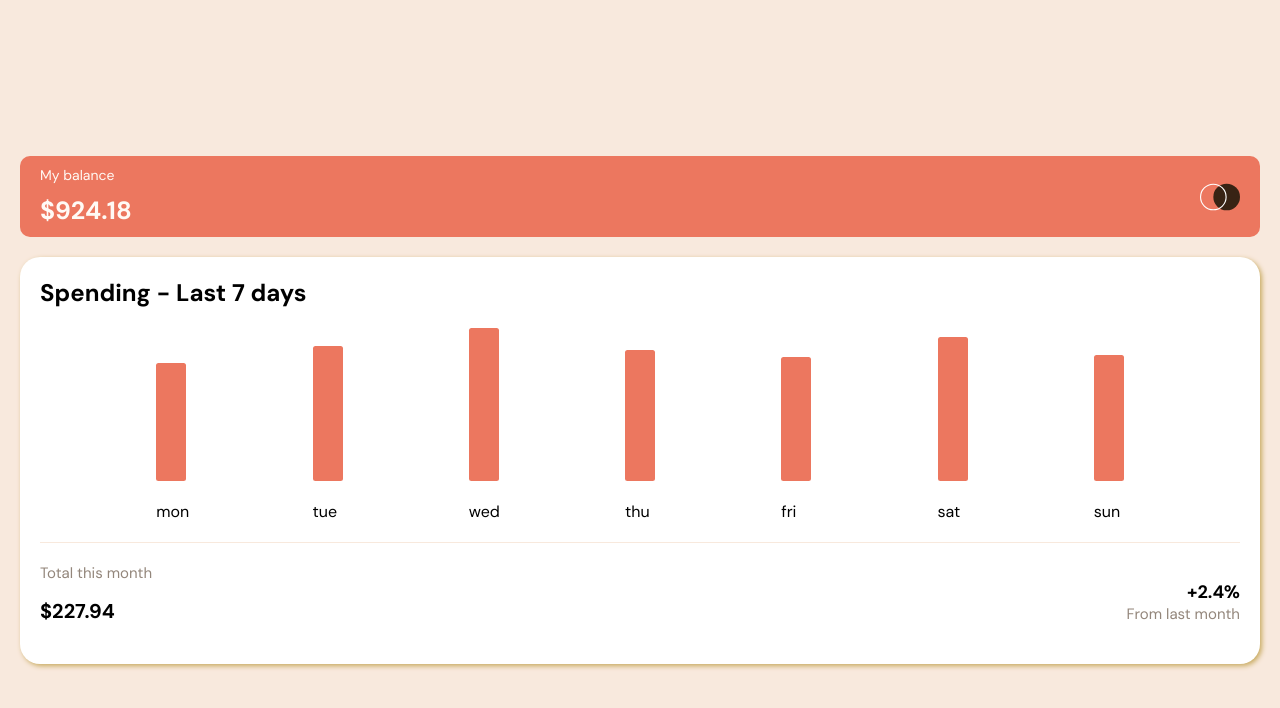
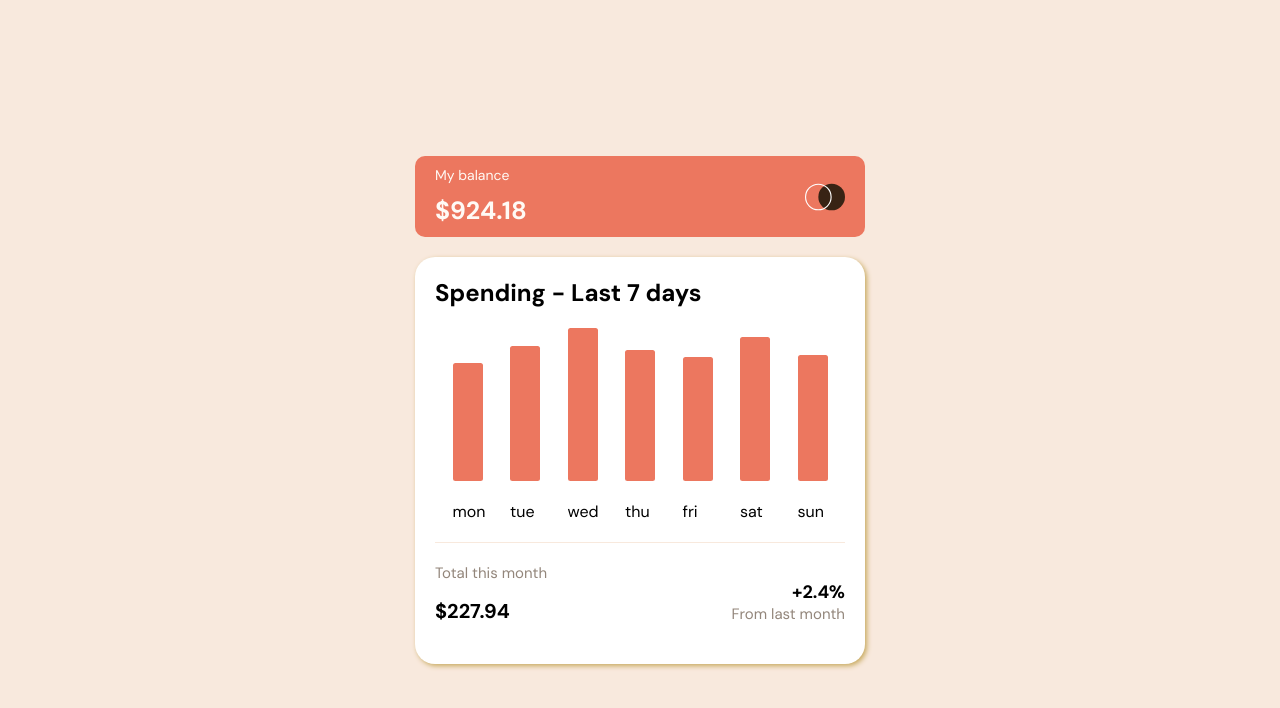
Before and after one commit to SageKyle/expenses-chart-component, a React (Create React App) app: page / in a window 1280 px wide. Shown: the top 708 px of the page. Built offline with nearby package versions, Linux system fonts and the light colour scheme.

Commit message:
added media queries for desktop layout

```diff
--- a/src/components/Charts.scss
+++ b/src/components/Charts.scss
@@ -65,4 +65,12 @@
 			padding-bottom: 1rem;
 		}
 	}
+
+	// media queries
+
+	@media screen and (min-width: 44em) {
+		min-width: 45rem;
+		max-width: 45%;
+		margin-inline: auto;
+	}
 }
--- a/src/utils/Balance.scss
+++ b/src/utils/Balance.scss
@@ -9,7 +9,6 @@
 	padding: 1rem 2rem;
 	border-radius: 1rem;
 	margin-block: 2rem;
-	width: 100%;
 
 	&__content {
 		display: flex;
@@ -32,4 +31,11 @@
 		height: 4rem;
 		aspect-ratio: 1/1;
 	}
+
+	// media queries for desktop
+	@media screen and (min-width: 44em) {
+		min-width: 45rem;
+		max-width: 45%;
+		margin-inline: auto;
+	}
 }
```
